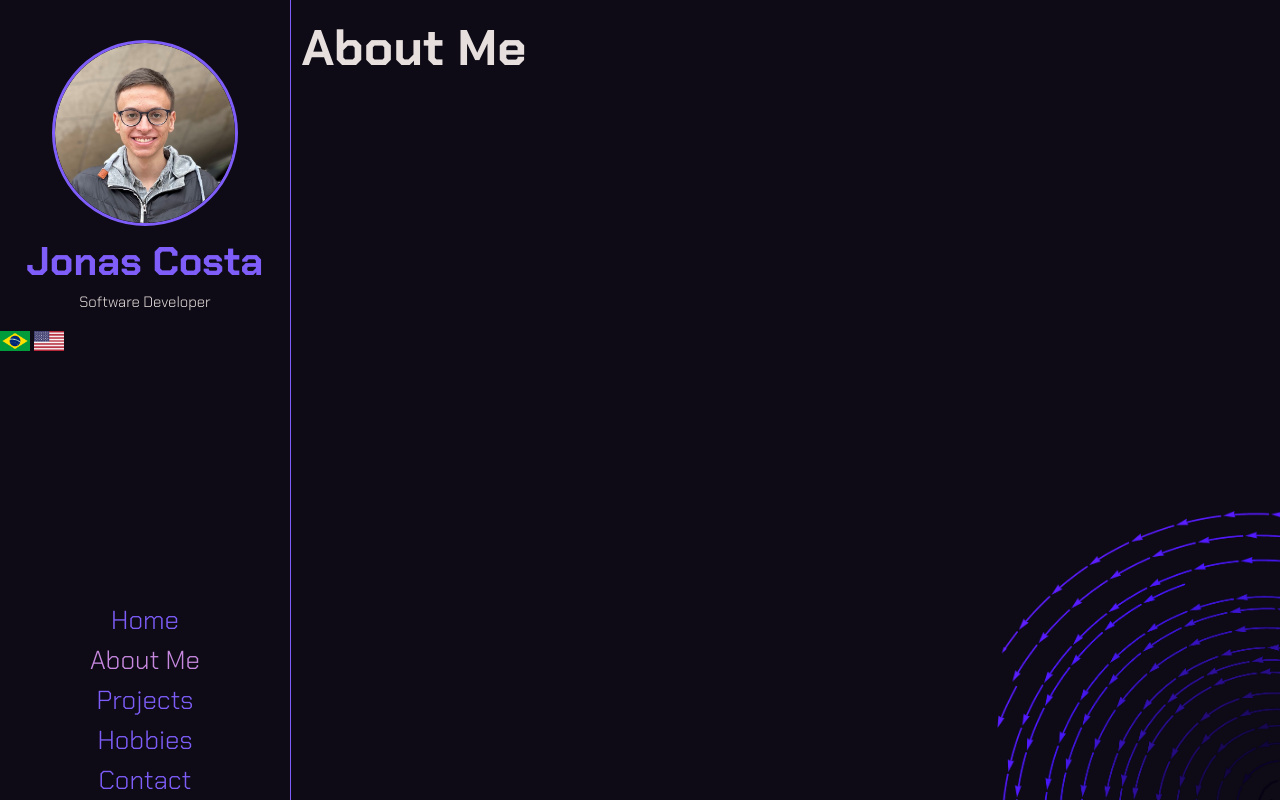
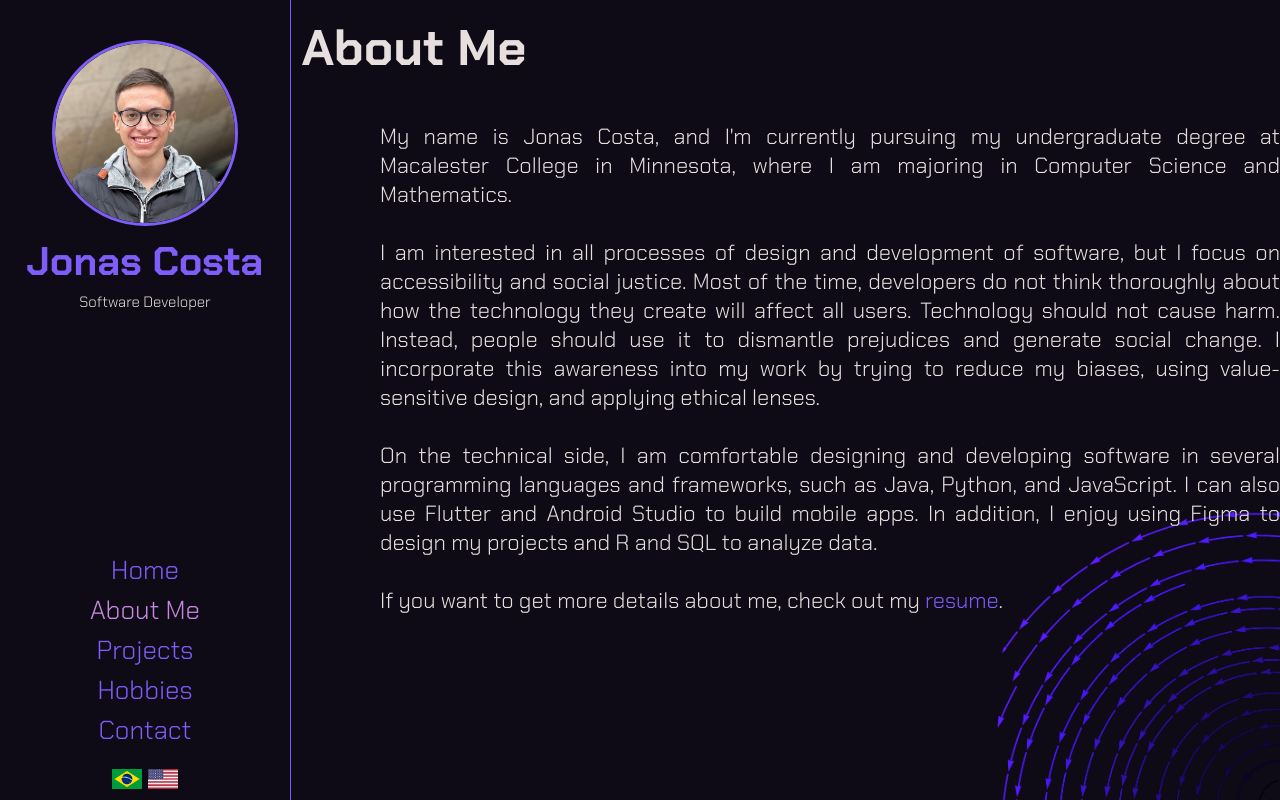
Before and after one commit to jonasccosta/personal-website-1.0, a plain HTML site: page about_me.html in a window 1280 px wide. Drawn offline with Linux system fonts and the light colour scheme.

Commit message:
Added content to About Me page

```diff
--- a/about_me.html
+++ b/about_me.html
@@ -29,7 +29,6 @@
             <a href="projects.html">Projects</a>
             <a href="hobbies.html">Hobbies</a>
             <a href="contact.html">Contact</a>
-        </div>
 
             <div class="language">
                 <a href="#">
@@ -45,6 +44,10 @@
         </div>
 
 
+
+    </div>
+
+
     <img class="vector_image" src="vector_field.png" alt="Gradient of purple vectors going outwards in a circle">
 
 
@@ -56,6 +59,17 @@
         <div class="title">
             <h2>About Me</h2>
         </div>
+
+        <div class="content_about_page">
+            <p>My name is Jonas Costa, and I'm currently pursuing my undergraduate degree at Macalester College in Minnesota, where I am majoring in Computer Science and Mathematics.
+                <br><br>
+                I am interested in all processes of design and development of software, but I focus on accessibility and social justice. Most of the time, developers do not think thoroughly about how the technology they create will affect all users. Technology should not cause harm. Instead, people should use it to dismantle prejudices and generate social change. I incorporate this awareness into my work by trying to reduce my biases, using value-sensitive design, and applying ethical lenses.
+                <br><br>
+                On the technical side, I am comfortable designing and developing software in several programming languages and frameworks, such as Java, Python, and JavaScript. I can also use Flutter and Android Studio to build mobile apps. In addition, I enjoy using Figma to design my projects and R and SQL to analyze data.
+                <br><br>
+                If you want to get more details about me, check out my <a class="resume_link" href="Jonas Costa - Resume.pdf"> resume</a>. </p>
+
+        </div>
     </div>
 
     <script src="script.js"></script>
--- a/home_screen.css
+++ b/home_screen.css
@@ -140,8 +140,8 @@
     font-size: 22px;
     color: #E7DFDD;
     position: fixed;
-    top: 20%;
-    left: 25%;
+    top: 175px;
+    left: 380px;
   }
 
 
@@ -167,3 +167,20 @@
     margin-right: 10px;
 
   }
+
+  .content_about_page{
+    font-family: 'Chakra Petch', sans-serif, '300';
+    width: 900px;
+    height: 800px;
+    text-align: justify;
+    font-size: 22px;
+    color: #E7DFDD;
+    position: fixed;
+    top: 100px;
+    left: 380px;
+  }
+
+  .resume_link{
+    text-decoration: none;
+    color: #7E5DF9;
+  }
```
Also changed, not shown: contact.html (+4 -1 lines), hobbies.html (+4 -1 lines), projects.html (+4 -1 lines), 1 other file. Lines whose indentation alone changed are shown as unchanged.
